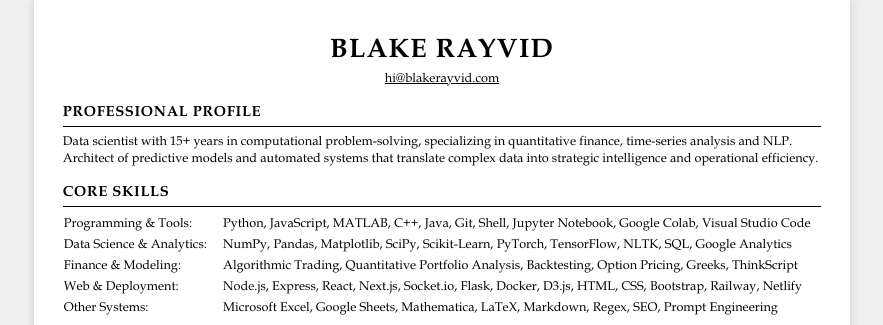
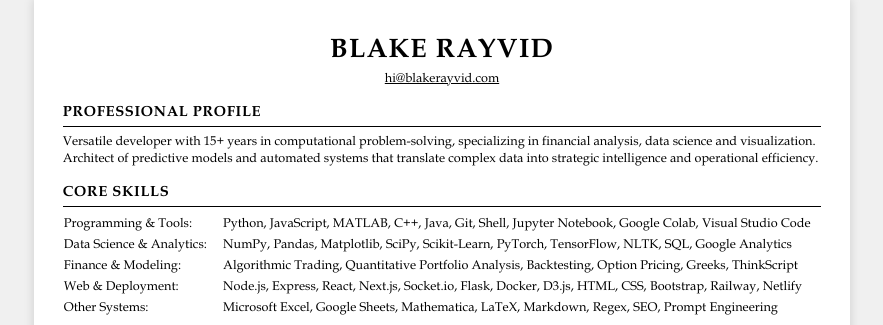
Before and after one commit to brayvid/brayvid, a Flask app: page / in a window 1280 px wide. Shown: the part 109-434 px from the top of the page, without its empty margins (198-1081 px from the left). Run offline with Flask 3, Linux system fonts and the light colour scheme.

Commit message:
headline

```diff
--- a/templates/index.html
+++ b/templates/index.html
@@ -192,7 +192,7 @@
         </div>
         <h2>PROFESSIONAL PROFILE</h2>
         <hr>
-        <p style="margin: 0;">Data scientist with 15+ years in computational problem-solving, specializing in quantitative finance, time-series analysis and NLP. Architect of predictive models and automated systems that translate complex data into strategic intelligence and operational efficiency.</p>
+        <p style="margin: 0;">Versatile developer with 15+ years in computational problem-solving, specializing in financial analysis, data science and visualization. Architect of predictive models and automated systems that translate complex data into strategic intelligence and operational efficiency.</p>
         <h2>CORE SKILLS</h2>
         <hr>
         <table style="width: 100%; border-collapse: collapse; line-height: 1.5;"><tbody>
```
Also changed, not shown: 1 other file.
